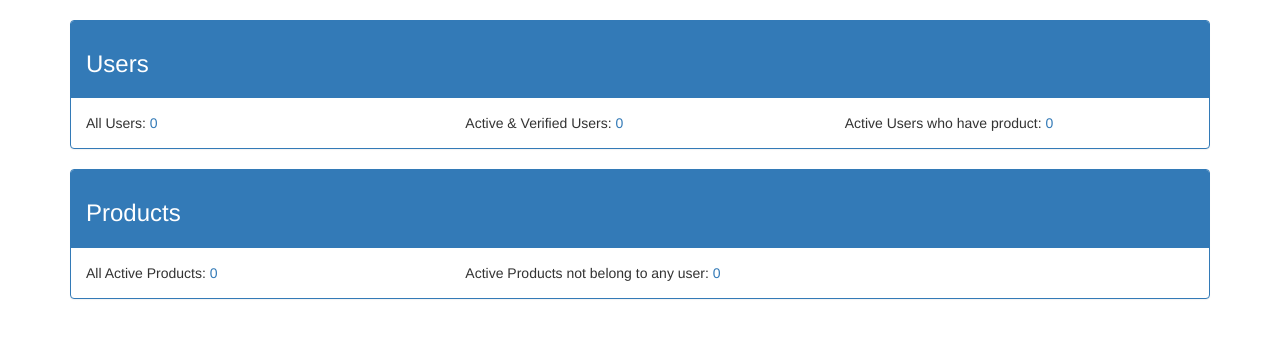
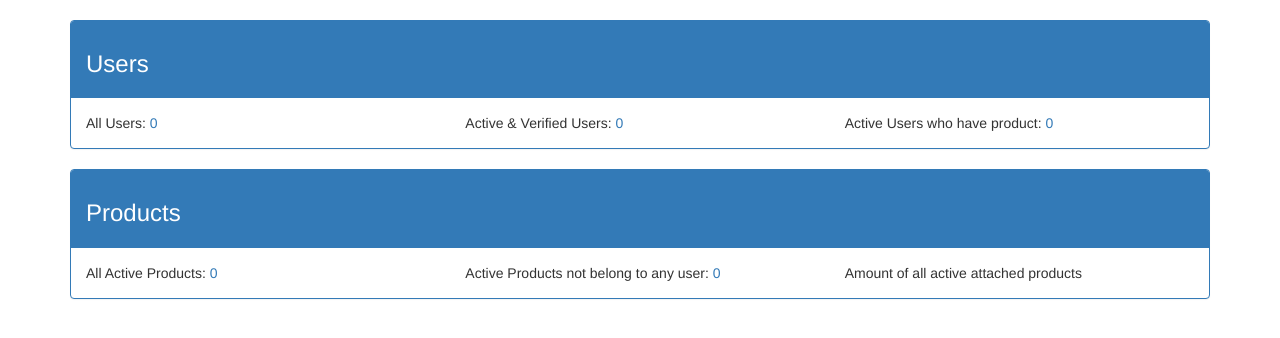
Before and after one commit to rexcheung0727/ci_test_20220206, a CodeIgniter app: page /database/admin in a window 1280 px wide. Shown: the part 52-390 px from the top of the page. Run offline with CodeIgniter, Linux system fonts and the light colour scheme; the visitor is signed in with stand-in values (Sample User, id 1); tables that the repository leaves empty or names only in its code hold one stand-in row (values such as "Sample post").

Commit message:
task-6-5 amount of all active attached products

```diff
--- a/application/controllers/Admin_dashboard.php
+++ b/application/controllers/Admin_dashboard.php
@@ -20,6 +20,7 @@ class Admin_dashboard extends CI_Controller {
 	{
 		$this->load->model('user_model');
 		$this->load->model('product_model');
+		$this->load->model('product_list_model');
 
 		$count_all = $this->user_model->count_all_users();
 		$count_active= $this->user_model->count_active_users();
@@ -29,12 +30,15 @@ class Admin_dashboard extends CI_Controller {
 
 		$count_active_products_not_belong_to_any_user = $this->product_model->count_active_products_not_belong_to_any_user()->count;
 
+		$count_attached_active_products = $this->product_list_model->count_attached_active_products()->amount;
+
 		$data = array(
 			'count_all' => $count_all,
 			'count_active' => $count_active,
 			'count_active_having_product_list' => $count_active_having_product_list,
 			'count_active_products' => $count_active_products,
-			'count_active_products_not_belong_to_any_user' => $count_active_products_not_belong_to_any_user
+			'count_active_products_not_belong_to_any_user' => $count_active_products_not_belong_to_any_user,
+			'count_attached_active_products' => $count_attached_active_products
 		);
 		$this->load->view('admin/dashboard', $data);
 	}
--- a/application/models/Product_list_model.php
+++ b/application/models/Product_list_model.php
@@ -51,4 +51,14 @@ class Product_list_model extends CI_Model {
 		}
 	}
 
+	public function count_attached_active_products()
+	{
+		$sql = "SELECT SUM(qty) amount
+				FROM product_list pl
+				LEFT JOIN products p ON pl.product_id = p.id
+				WHERE p.status = 1
+		";
+		return $this->db->query($sql)->row();
+	}
+
 }
--- a/application/views/admin/dashboard.php
+++ b/application/views/admin/dashboard.php
@@ -41,7 +41,7 @@
 			</div>
 
 			<div class="col-md-4 col-xs-12">
-
+				Amount of all active attached products <span class="text-primary"><?=$count_attached_active_products?></span>
 			</div>
 
 		</div>
```
